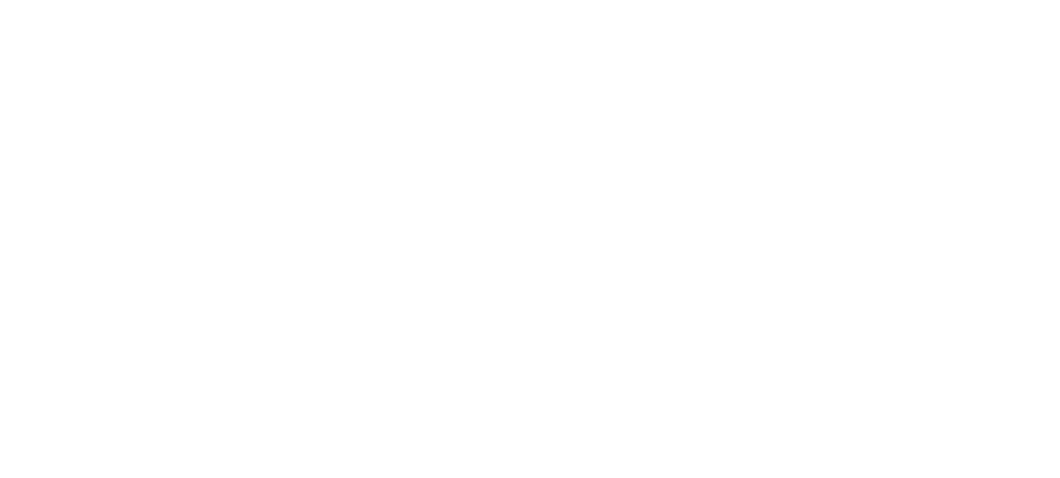
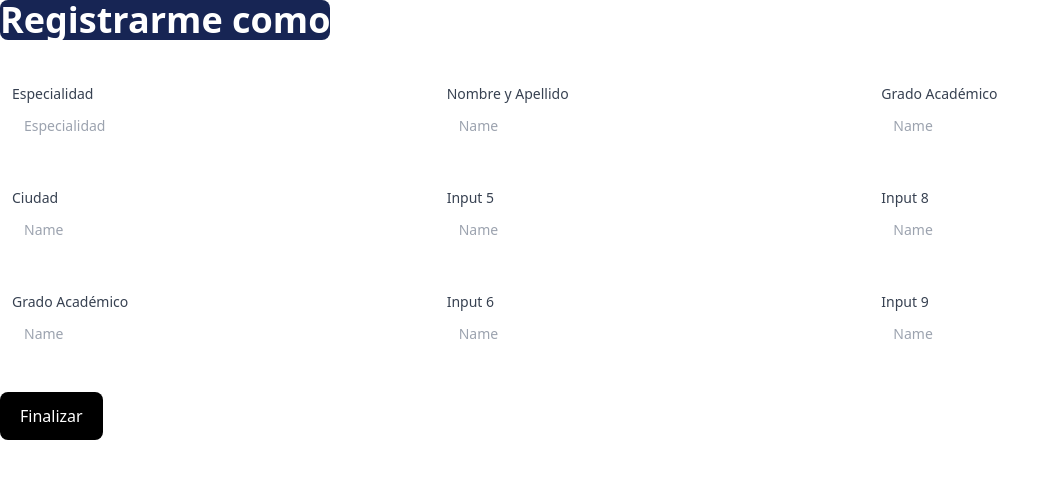
Before and after one commit to abelacco/qali-client, a React (Vite) app in the folder qali-client/: page /register in a window 1280 px wide. Before the commit this address had no page. Shown: the top 478 px of the page, without its empty margins (0-1060 px from the left). Built offline with nearby package versions, Linux system fonts and the light colour scheme.

Commit message:
Route /register para componet fomulario Doc

```diff
--- a/qali-client/src/App.jsx
+++ b/qali-client/src/App.jsx
@@ -2,6 +2,7 @@
 import { Routes, Route } from "react-router-dom";
 //Components
 import Home from "./components/Home/Home";
+import { FormDoctor } from "./components/FormDoctor/FormDoctor";
 
 
 function App() {
@@ -10,6 +11,7 @@
     <>
       <Routes>
         <Route exact path="/" element={<Home/>}/>
+        <Route exact path="/register" element={<FormDoctor/>}/>
       </Routes>
     </>
   )
```
